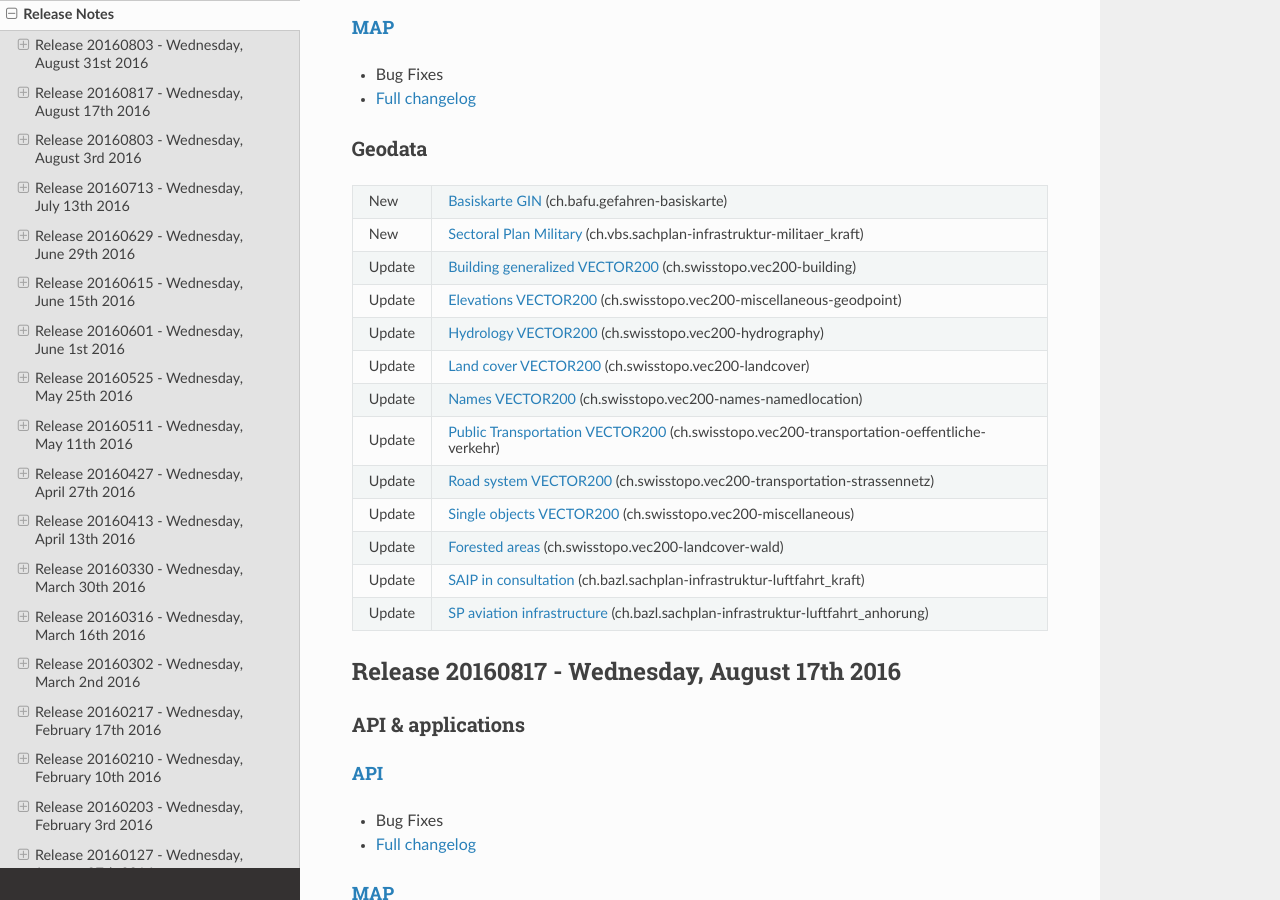
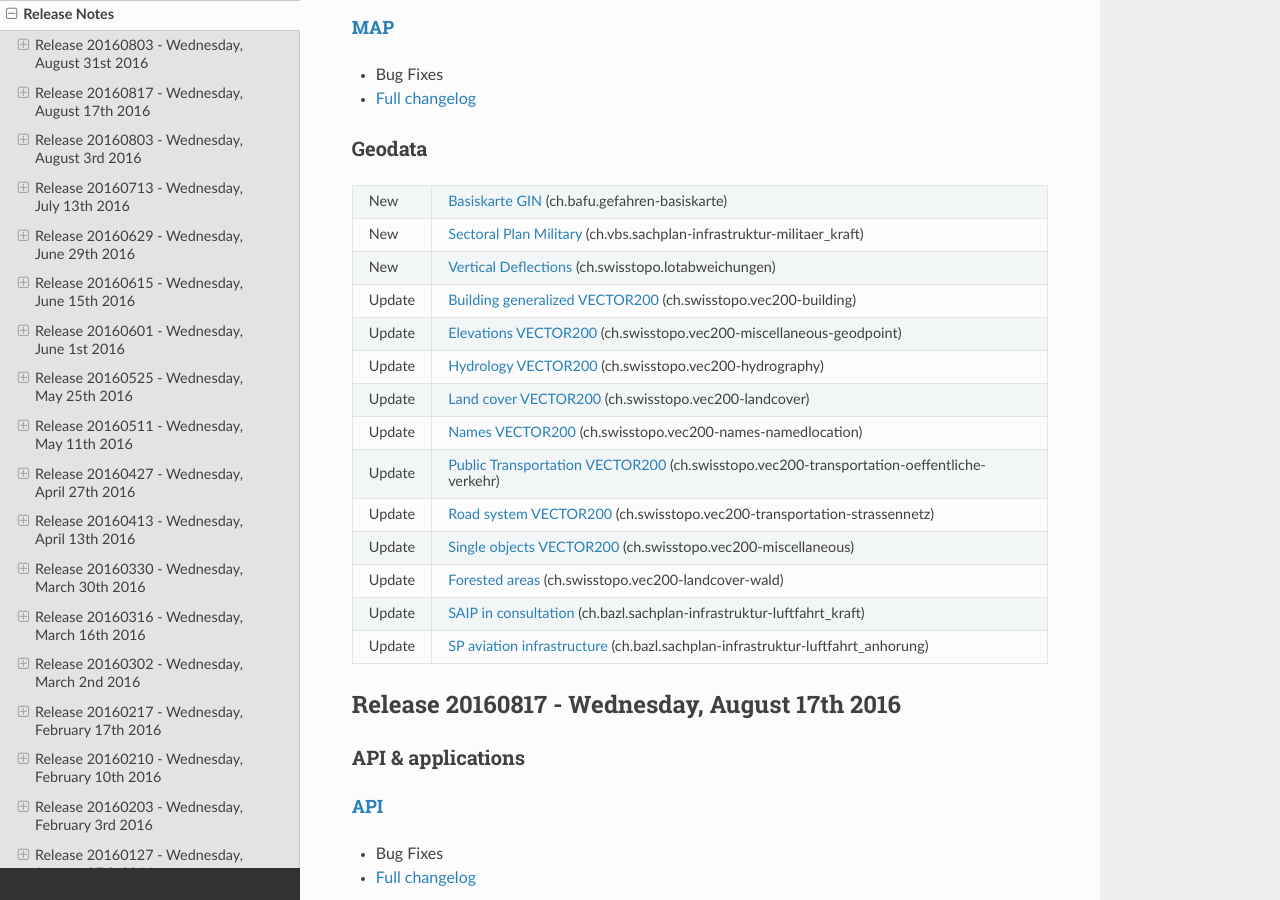
Before and after one commit to swisstopo-test/doc-chsdi3, a Sphinx documentation site: the page built from source/releasenotes/index.rst, in a window 1280 px wide and 900 px high, scrolled down 419 px. Built offline with Sphinx 7.4.7 and the Read the Docs theme 2.0.0, drawn with Linux system fonts in a browser that asks for light colours.

Commit message:
Add layer lotabweichungen in index.rst

```diff
--- a/source/releasenotes/index.rst
+++ b/source/releasenotes/index.rst
@@ -40,6 +40,8 @@ Geodata
 | New    | `Basiskarte GIN <//map.geo.admin.ch/?layers=ch.bafu.gefahren-basiskarte>`__ (ch.bafu.gefahren-basiskarte)                                                                                                                 |
 +--------+---------------------------------------------------------------------------------------------------------------------------------------------------------------------------------------------------------------------------+
 | New    | `Sectoral Plan Military <//map.geo.admin.ch/?layers=ch.vbs.sachplan-infrastruktur-militaer_kraft>`__ (ch.vbs.sachplan-infrastruktur-militaer_kraft)                                                                       |
++--------+---------------------------------------------------------------------------------------------------------------------------------------------------------------------------------------------------------------------------+
+| New    | `Vertical Deflections <//map.geo.admin.ch/?layers=ch.swisstopo.lotabweichungen>`__ (ch.swisstopo.lotabweichungen)                                                                                                         |
 +--------+---------------------------------------------------------------------------------------------------------------------------------------------------------------------------------------------------------------------------+
 | Update | `Building generalized VECTOR200 <//map.geo.admin.ch/?layers=ch.swisstopo.vec200-building>`__ (ch.swisstopo.vec200-building)                                                                                               |
 +--------+---------------------------------------------------------------------------------------------------------------------------------------------------------------------------------------------------------------------------+
```
